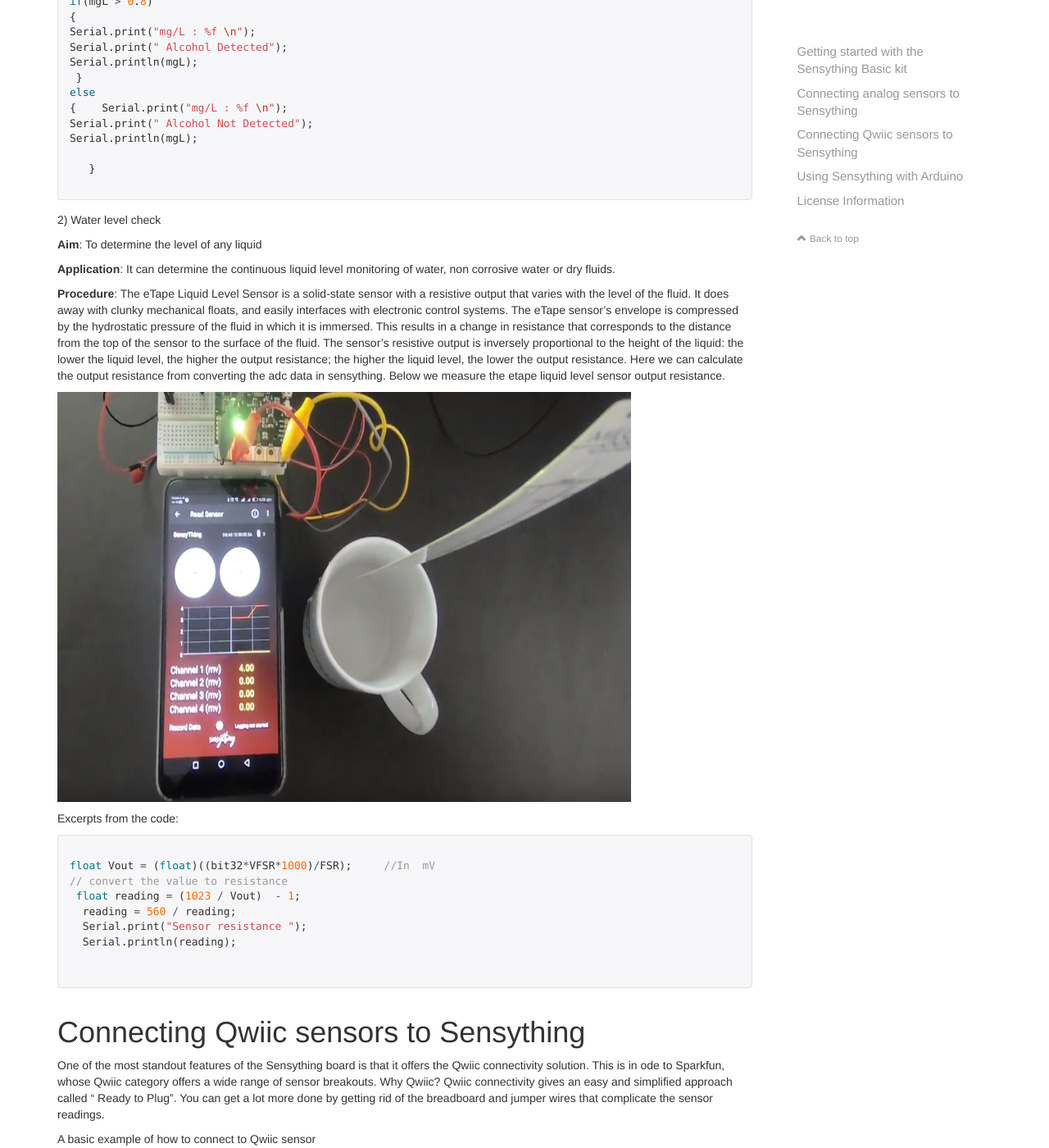
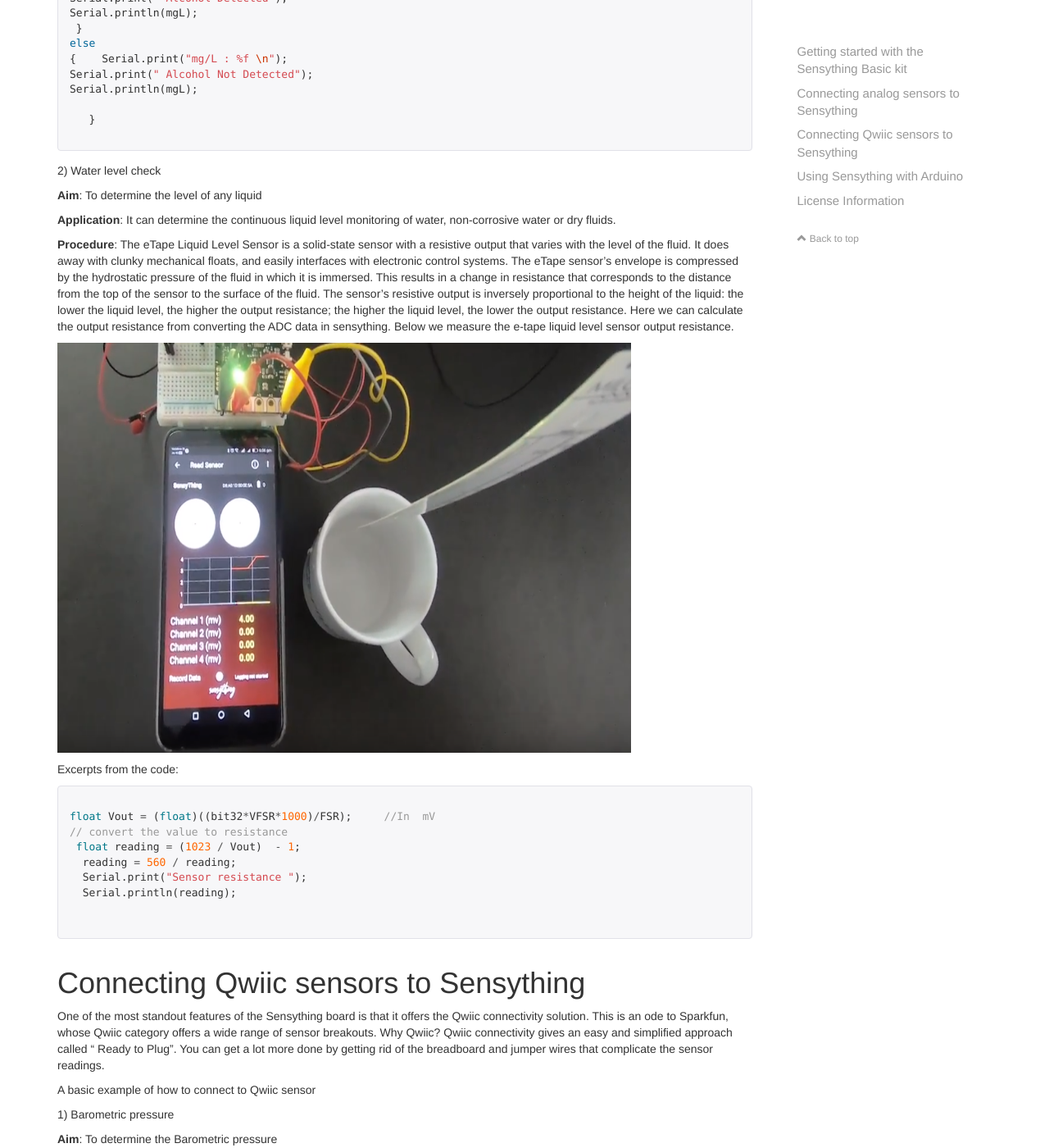
Before and after one commit to Protocentral/protocentral_sensything, a Jekyll site: the page built from docs/index.md, in a window 1280 px wide and 1400 px high, scrolled down 4450 px. Shown: the whole window at 82% size. Built offline with Jekyll 4.4.1, drawn with Linux system fonts in a browser that asks for light colours; nearby versions of some CDN libraries; comment, search, counter and statistics services are not loaded; our own code applies the rules of GitHub Pages for plain Markdown files; some of the changed text lies outside the part shown.

Commit message:
Update index.md

````diff
--- a/docs/index.md
+++ b/docs/index.md
@@ -42,12 +39,11 @@
 A4 - Analog Channel 4
 
 A short video suggests how to connect a basic analog sensor like the Piezo vibration sensor to Sensything.
-
 <iframe width="640" height="564" src="https://player.vimeo.com/video/307044875" frameborder="0" allowFullScreen mozallowfullscreen webkitAllowFullScreen></iframe>
 
 # Connecting analog sensors to Sensything
 
-A sensor is a measure of the changes that occur in the physical environment, or it's your chance to interface with the physical world. It collects this data and provides an analog voltage as an output.The output range usually varies from 0 to 5 volts, for most of them.
+A sensor is a measure of the changes that occur in the physical environment, or it's your chance to interface with the physical world. It collects this data and provides an analog voltage as an output. The output range usually varies from 0 to 5 volts, for most of them.
 
 Some basic examples of how to connect to Analog sensors
 
@@ -95,11 +89,11 @@
 **Aim**: To determine the level of any liquid
 
 **Application**:
-It can determine the continuous liquid level monitoring of water, non corrosive water or dry fluids.
+It can determine the continuous liquid level monitoring of water, non-corrosive water or dry fluids.
 
 **Procedure**:
 The eTape Liquid Level Sensor is a solid-state sensor with a resistive output that varies with the level of the fluid. It does away with clunky mechanical floats, and easily interfaces with electronic control systems. The eTape sensor's envelope is compressed by the hydrostatic pressure of the fluid in which it is immersed. This results in a change in resistance that corresponds to the distance from the top of the sensor to the surface of the fluid. The sensor's resistive output is inversely proportional to the height of the liquid: the lower the liquid level, the higher the output resistance; the higher the liquid level, the lower the output resistance.
-Here we can calculate the output resistance from converting the adc data in sensything. Below we measure the etape liquid level sensor output resistance.
+Here we can calculate the output resistance from converting the ADC data in sensything. Below we measure the e-tape liquid level sensor output resistance.
 
 <img src="images/etape.png" width="700" height="500" />
 
@@ -117,7 +111,7 @@
 
 ```
 # Connecting Qwiic sensors to Sensything
-One of the most standout features of the Sensything board is that it offers the Qwiic connectivity solution. This is in ode to Sparkfun, whose Qwiic category offers a wide range of sensor breakouts. Why Qwiic? Qwiic connectivity gives an easy and simplified approach called “ Ready to Plug”. You can get a lot more done by getting rid of the breadboard and jumper wires that complicate the sensor readings.
+One of the most standout features of the Sensything board is that it offers the Qwiic connectivity solution. This is an ode to Sparkfun, whose Qwiic category offers a wide range of sensor breakouts. Why Qwiic? Qwiic connectivity gives an easy and simplified approach called “ Ready to Plug”. You can get a lot more done by getting rid of the breadboard and jumper wires that complicate the sensor readings.
 
 A basic example of how to connect to Qwiic sensor
 
````
Also changed, not shown: other parts of docs/index.md (+5 -10 lines).
